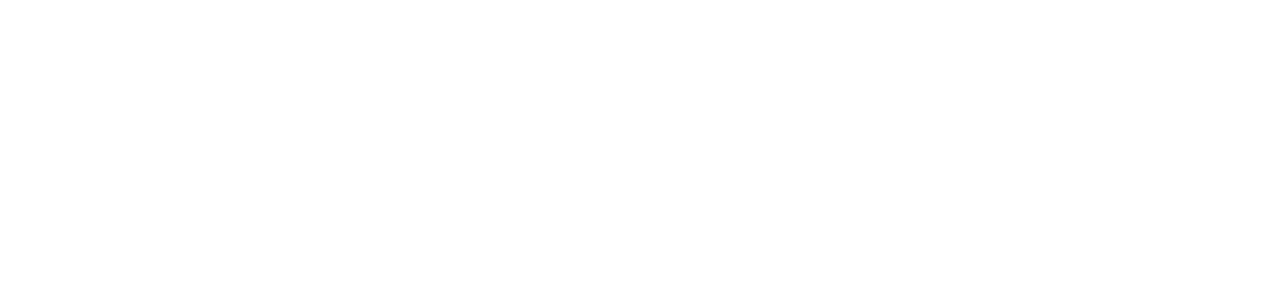
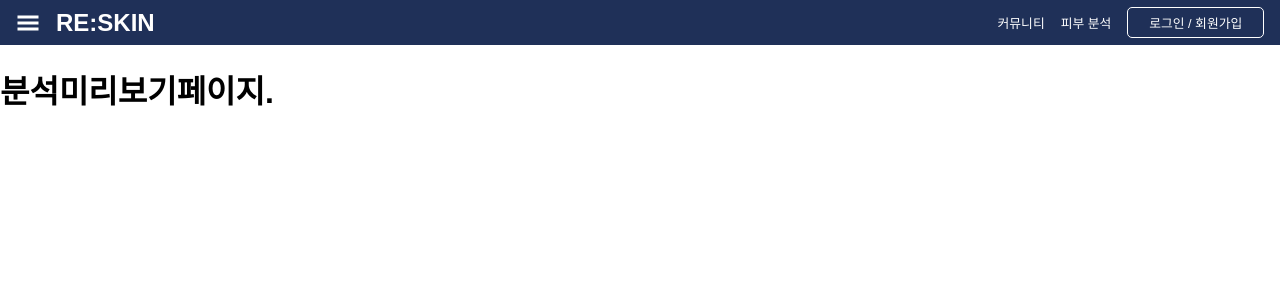
Before and after one commit to tab-captains/RE-Skin-fe, a React (Vite) app: page /analysisOverview in a window 1280 px wide. Before the commit this address had no page. Shown: the top 300 px of the page. Built offline with nearby package versions, Linux system fonts and the light colour scheme.

Commit message:
feat: Navbar 페이지 연결. RootLayout 하위 페이지 렌더링 완료.

```diff
--- a/src/App.jsx
+++ b/src/App.jsx
@@ -3,6 +3,10 @@
 /* 이곳에 page들 import 후, return 안에 <Route ></Route> 형태로 페이지 연동해 사용. */
 import MainPage from './features/main/pages/MainPage';
 import RootLayout from './features/layout/RootLayout';
+import LoginPage from './features/auth/pages/LoginPage';
+import AnalysisOverviewPage from './features/analysis/pages/AnalysisOverviewPage';
+import CommunityPage from './features/community/pages/CommunityPage';
+
 
 
 function App() {
@@ -10,7 +14,12 @@
   return (
     <Router>
       <Routes>
-        <Route path="/" element={<RootLayout />}></Route>
+        <Route path="/" element={<RootLayout />}>
+          <Route index element={< MainPage/>} />
+          <Route path="analysisOverview" element={<AnalysisOverviewPage />}/>
+          <Route path="login" element={<LoginPage />}/>
+          <Route path="community" element={<CommunityPage />}/>
+      </Route>
       </Routes>
     </Router>
   )
--- a/src/features/analysis/pages/AnalysisOverviewPage.jsx
+++ b/src/features/analysis/pages/AnalysisOverviewPage.jsx
@@ -0,0 +1,8 @@
+const AnalysisOverviewPage=()=>{
+  return(
+    <h1>
+      분석미리보기페이지.
+    </h1>
+  );
+};
+export default AnalysisOverviewPage;
--- /dev/null
+++ b/src/features/auth/pages/LoginPage.jsx
@@ -0,0 +1,8 @@
+const LoginPage=()=>{
+  return(
+    <h1>
+      여기는 LoginPage.
+    </h1>
+  );
+};
+export default LoginPage;
--- a/src/features/common/components/Navbar.jsx
+++ b/src/features/common/components/Navbar.jsx
@@ -64,9 +64,9 @@
         <Logo>RE:SKIN</Logo>
       </LeftGroup>
       <RightGroup>
-        <NavButton>커뮤니티</NavButton>
-        <NavButton>피부 분석</NavButton>
-        <LoginButton>로그인 / 회원가입</LoginButton>
+        <NavButton to = '/community'>커뮤니티</NavButton>
+        <NavButton to ='/analysisOverview'>피부 분석</NavButton>
+        <LoginButton to = '/login'>로그인 / 회원가입</LoginButton>
       </RightGroup>
     </Nav>
   )
--- /dev/null
+++ b/src/features/community/pages/CommunityPage.jsx
@@ -0,0 +1,8 @@
+const CommunityPage=()=>{
+  return(
+    <h1>
+      여기는 CommunityPage.
+    </h1>
+  );
+};
+export default CommunityPage;
--- a/src/features/layout/RootLayout.jsx
+++ b/src/features/layout/RootLayout.jsx
@@ -1,3 +1,4 @@
+import {Outlet} from 'react-router-dom';
 import Navbar from '../common/components/Navbar';
 import styled from "styled-components";
 import colors from "../common/colors";
@@ -9,8 +10,10 @@
   left: 0;
   width: 100%;
   z-index:1000;
-  border-bottom:0;
-`;
+`
+const MainContent =styled.div`
+padding-top: 45px;
+`
 
 const RootLayout = ()=>{
 
@@ -20,6 +23,9 @@
     <FixedNav>
       <Navbar />
     </FixedNav>
+    <MainContent>
+      <Outlet />
+    </MainContent>
     </>
 )
 
```
Also changed, not shown: src/features/analysis/pages/AnalysisResultPage.jsx (+8 -0 lines). Lines whose indentation alone changed are shown as unchanged.
